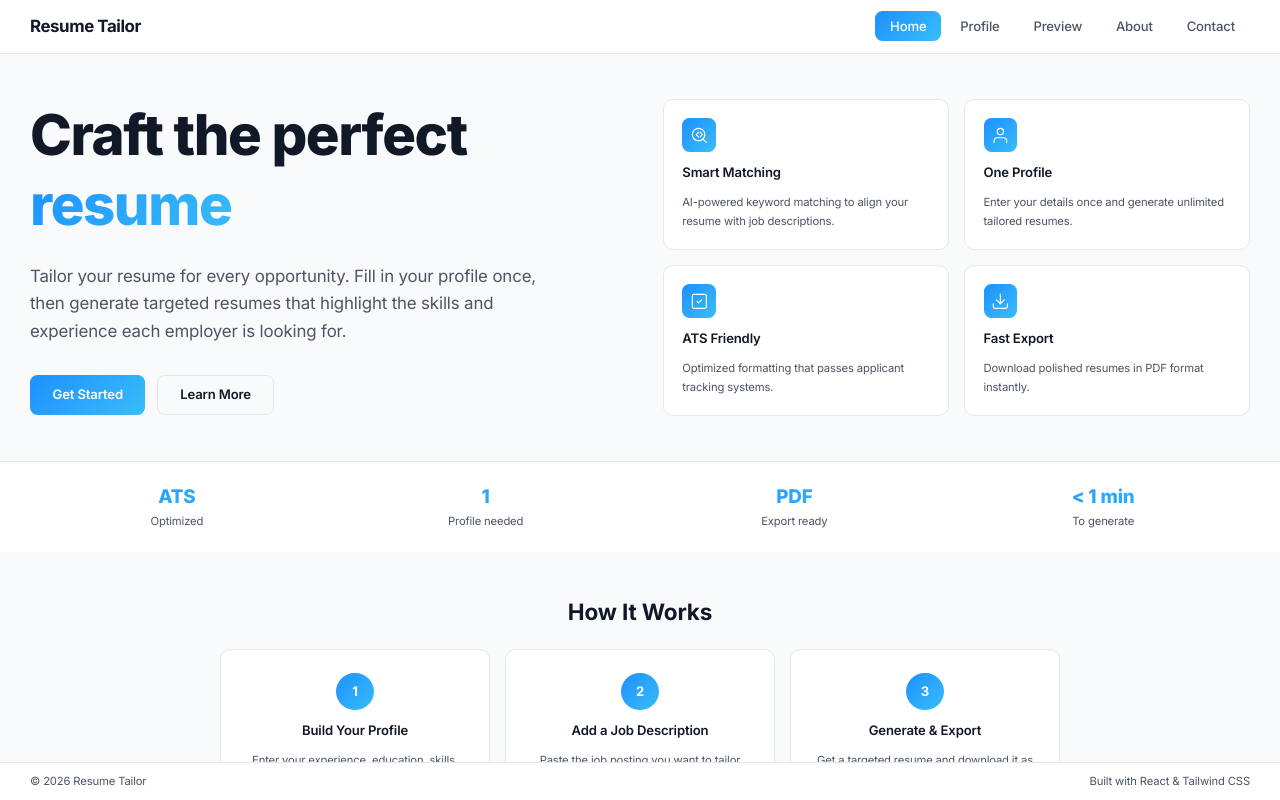
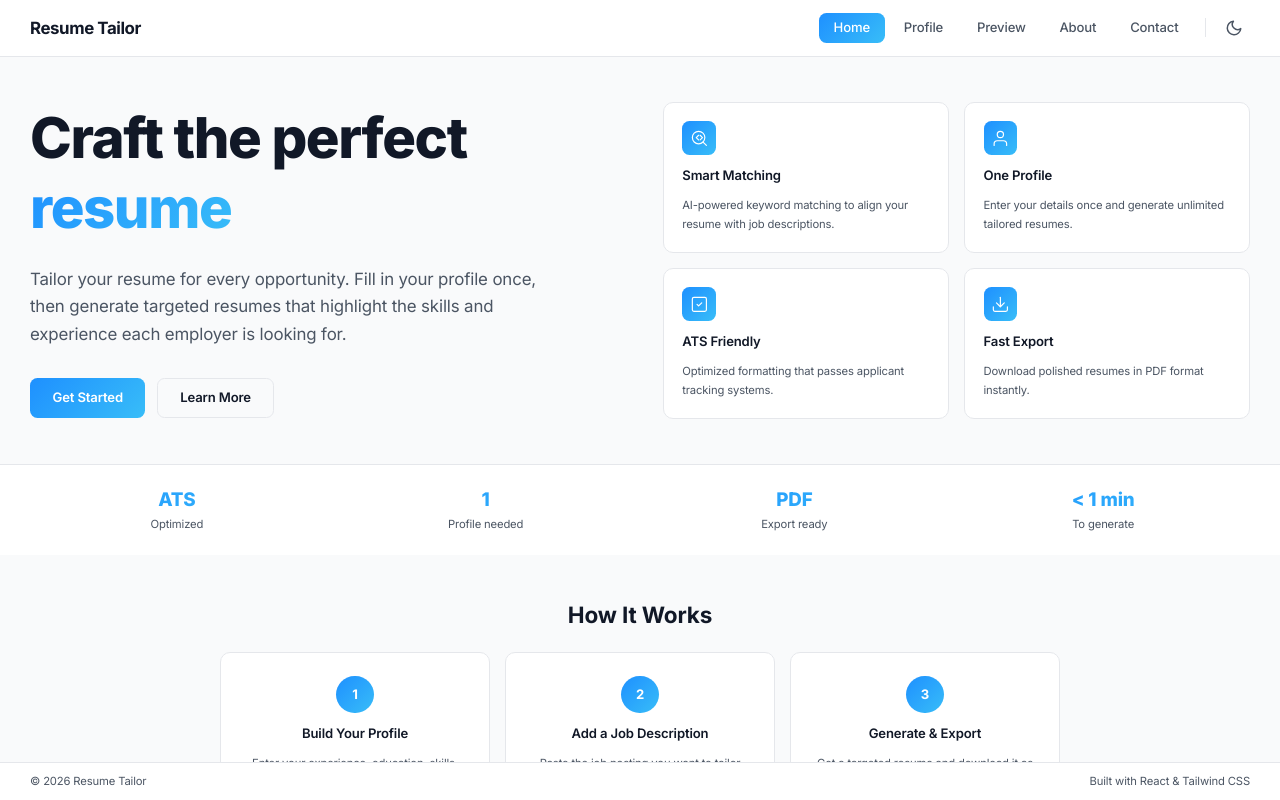
Before and after one commit to akira924/resume-tailor-3, a React (Vite) app: page / in a window 1280 px wide. Built offline with nearby package versions, Linux system fonts and the light colour scheme.

Commit message:
Enabled dark/light theme switch

```diff
--- a/src/App.tsx
+++ b/src/App.tsx
@@ -4,6 +4,7 @@ import Profile from './pages/Profile'
 import Preview from './pages/Preview'
 import About from './pages/About'
 import Contact from './pages/Contact'
+import { useTheme } from './hooks/useTheme'
 
 type Page = 'home' | 'profile' | 'preview' | 'about' | 'contact'
 
@@ -19,6 +20,7 @@ const PAGE_KEYS = Object.keys(PAGE_LABELS) as Page[]
 
 function App() {
   const [activePage, setActivePage] = useState<Page>('home')
+  const { theme, toggle: toggleTheme } = useTheme()
 
   const navigate = useCallback((page: string) => {
     if (page in PAGE_LABELS) setActivePage(page as Page)
@@ -49,6 +51,33 @@ function App() {
                 {PAGE_LABELS[key]}
               </button>
             ))}
+
+            <div className="w-px h-5 bg-[var(--border)] mx-2" />
+
+            <button
+              onClick={toggleTheme}
+              className="p-2 rounded-lg text-[var(--text)] hover:bg-[var(--accent-bg)] hover:text-[var(--accent)] transition-colors cursor-pointer"
+              aria-label={`Switch to ${theme === 'dark' ? 'light' : 'dark'} mode`}
+              title={`Switch to ${theme === 'dark' ? 'light' : 'dark'} mode`}
+            >
+              {theme === 'dark' ? (
+                <svg width="18" height="18" viewBox="0 0 24 24" fill="none" stroke="currentColor" strokeWidth="2" strokeLinecap="round" strokeLinejoin="round">
+                  <circle cx="12" cy="12" r="5" />
+                  <line x1="12" y1="1" x2="12" y2="3" />
+                  <line x1="12" y1="21" x2="12" y2="23" />
+                  <line x1="4.22" y1="4.22" x2="5.64" y2="5.64" />
+                  <line x1="18.36" y1="18.36" x2="19.78" y2="19.78" />
+                  <line x1="1" y1="12" x2="3" y2="12" />
+                  <line x1="21" y1="12" x2="23" y2="12" />
+                  <line x1="4.22" y1="19.78" x2="5.64" y2="18.36" />
+                  <line x1="18.36" y1="5.64" x2="19.78" y2="4.22" />
+                </svg>
+              ) : (
+                <svg width="18" height="18" viewBox="0 0 24 24" fill="none" stroke="currentColor" strokeWidth="2" strokeLinecap="round" strokeLinejoin="round">
+                  <path d="M21 12.79A9 9 0 1 1 11.21 3 7 7 0 0 0 21 12.79z" />
+                </svg>
+              )}
+            </button>
           </div>
         </nav>
       </header>
--- /dev/null
+++ b/src/hooks/useTheme.ts
@@ -0,0 +1,31 @@
+import { useState, useEffect, useCallback } from 'react'
+
+type Theme = 'light' | 'dark'
+
+function getSystemTheme(): Theme {
+  return window.matchMedia('(prefers-color-scheme: dark)').matches ? 'dark' : 'light'
+}
+
+export function useTheme() {
+  const [theme, setTheme] = useState<Theme>(() => {
+    try {
+      const stored = localStorage.getItem('theme')
+      if (stored === 'light' || stored === 'dark') return stored
+    } catch { /* storage unavailable */ }
+    return getSystemTheme()
+  })
+
+  useEffect(() => {
+    const root = document.documentElement
+    root.classList.toggle('dark', theme === 'dark')
+    try {
+      localStorage.setItem('theme', theme)
+    } catch { /* quota exceeded */ }
+  }, [theme])
+
+  const toggle = useCallback(() => {
+    setTheme(prev => (prev === 'dark' ? 'light' : 'dark'))
+  }, [])
+
+  return { theme, toggle } as const
+}
--- a/src/index.css
+++ b/src/index.css
@@ -19,7 +19,7 @@
 
   font: 400 15px/1.6 var(--sans);
   letter-spacing: -0.01em;
-  color-scheme: light dark;
+  color-scheme: light;
   color: var(--text);
   background: var(--bg);
   font-synthesis: none;
@@ -29,8 +29,8 @@
   -moz-osx-font-smoothing: grayscale;
 }
 
-@media (prefers-color-scheme: dark) {
-  :root {
+:root.dark {
+  color-scheme: dark;
   --text: #9ca3af;
   --text-h: #f3f4f6;
   --bg: #0f1117;
@@ -43,7 +43,6 @@
   --accent-gradient: linear-gradient(135deg, #60a5fa, #38bdf8);
   --nav-bg: #1a1b23;
   --footer-bg: #1a1b23;
-  }
 }
 
 html,
```
Lines whose indentation alone changed are shown as unchanged.
